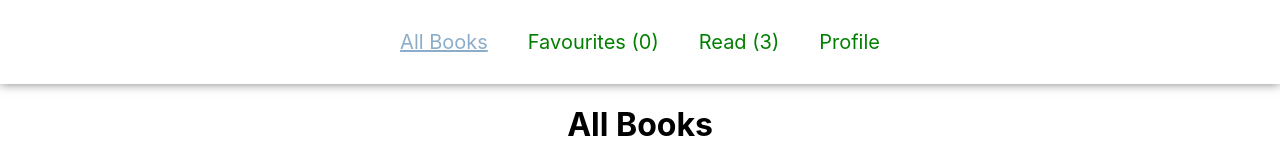
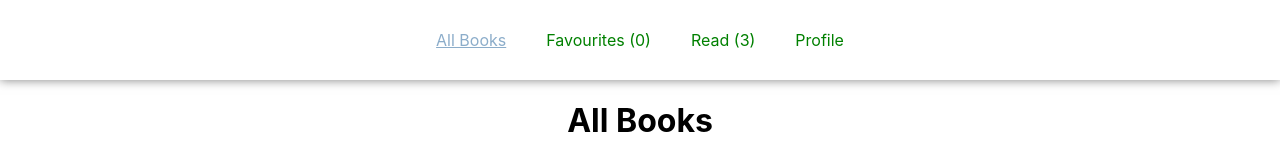
Before and after one commit to sweta1308/set-9-books, a React (Create React App) app: page / in a window 1280 px wide. Shown: the top 160 px of the page. Built offline with nearby package versions, Linux system fonts and the light colour scheme.

Commit message:
add style

```diff
--- a/src/component/Header.js
+++ b/src/component/Header.js
@@ -9,7 +9,7 @@ export const Header = () => {
         color: isActive ? 'rgb(140, 173, 202)' : 'green',
         textDecoration : isActive ? '' : 'none',
         padding: '20px',
-        fontSize: '20px'
+        fontSize: '16px'
     })
     return (
         <nav>
```
